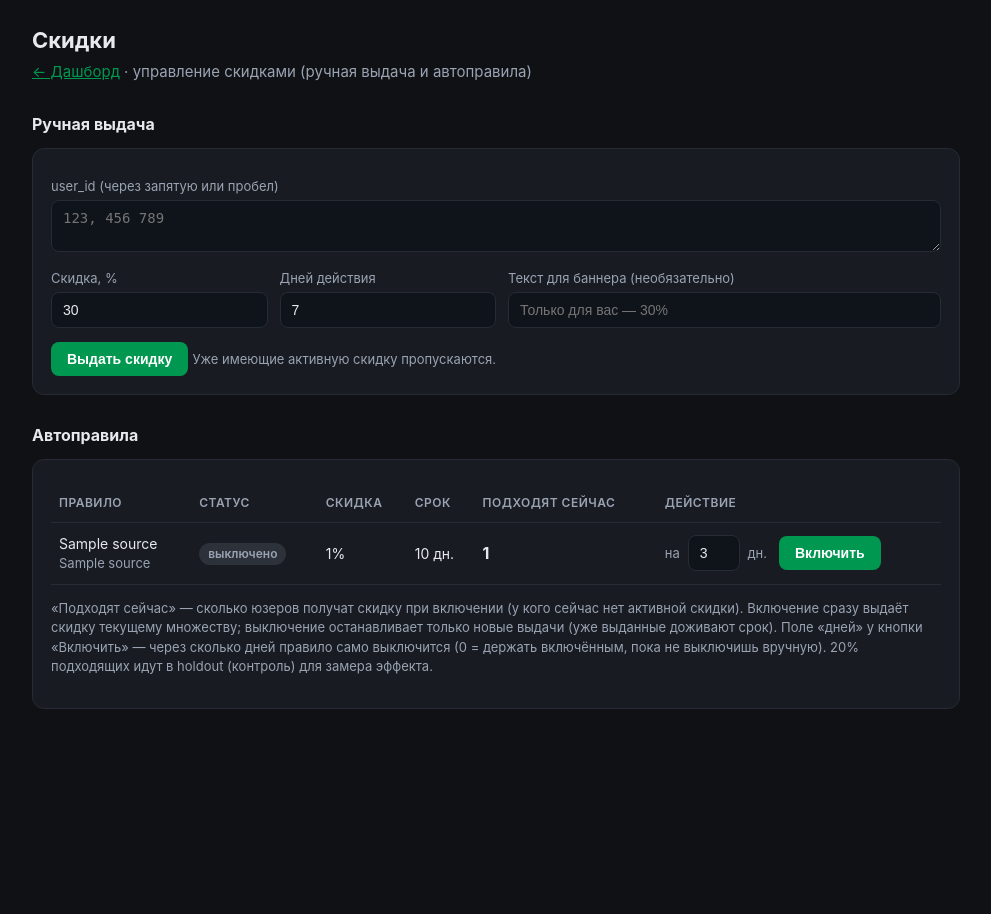
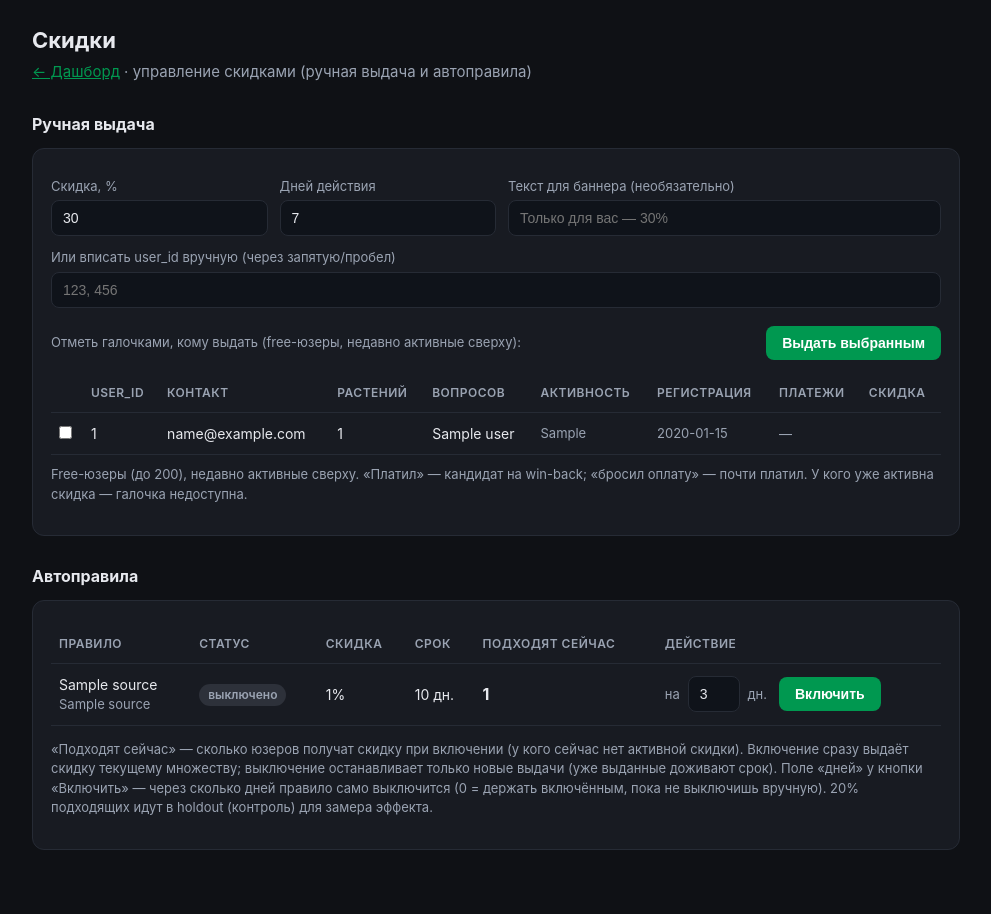
Before and after one commit to Kamilla170/bloom_app, a Python web app: template analytics/templates/discounts.html in a window 1280 px wide. Shown: the whole page, without its empty margins (144-1135 px from the left). Before the commit the page ends 709 px from the top, so only its background shows below. Run offline with Jinja, Linux system fonts and the light colour scheme; the template is opened without the code that fills it: most values are stand-ins (such as "Sample title", 1, 10 or a date in 2020).

Commit message:
Feat: user picker with checkboxes for manual discount grants
Replaces the "type user_ids" textarea with a table of free users + checkboxes,
so you can eyeball who to target and tick them.

- discount_service.list_free_users: free users (not active Pro), most recently
  active first, with fields to decide: email, plants, questions, last activity,
  registered date, was_payer (win-back), had_checkout (abandoned), has_active_discount
- GET /admin/users returns that list
- dashboard: user table with checkboxes (name="pick") + grant controls in one form;
  already-discounted users are shown but unchecked/disabled; manual id entry kept
  as a fallback

Co-Authored-By: Claude Opus 4.8 <noreply@anthropic.com>

```diff
--- a/analytics/templates/discounts.html
+++ b/analytics/templates/discounts.html
@@ -21,6 +21,7 @@
     label { display:block; font-size:13px; color:var(--mut); margin:10px 0 4px; }
     input, textarea { width:100%; background:#0f131a; border:1px solid var(--line); color:var(--txt);
                       border-radius:8px; padding:9px 11px; font-size:14px; }
+    input[type="checkbox"] { width:auto; padding:0; margin:0; accent-color: var(--acc); cursor:pointer; }
     .row { display:flex; gap:12px; flex-wrap:wrap; }
     .row > div { flex:1; min-width:120px; }
     button { background:var(--acc); color:#fff; border:0; border-radius:8px; padding:9px 16px;
@@ -51,8 +52,6 @@
     <h2>Ручная выдача</h2>
     <div class="card">
       <form method="post" action="/discounts/grant">
-        <label>user_id (через запятую или пробел)</label>
-        <textarea name="user_ids" rows="2" placeholder="123, 456 789" required></textarea>
         <div class="row">
           <div>
             <label>Скидка, %</label>
@@ -67,10 +66,58 @@
             <input name="label" placeholder="Только для вас — 30%">
           </div>
         </div>
-        <div style="margin-top:14px">
-          <button type="submit" {% if not configured %}disabled{% endif %}>Выдать скидку</button>
-          <span class="muted">Уже имеющие активную скидку пропускаются.</span>
+        <label style="margin-top:12px">Или вписать user_id вручную (через запятую/пробел)</label>
+        <input name="manual_ids" placeholder="123, 456">
+
+        <div style="margin:18px 0 8px; display:flex; justify-content:space-between; align-items:center; gap:12px; flex-wrap:wrap">
+          <span class="muted">Отметь галочками, кому выдать (free-юзеры, недавно активные сверху):</span>
+          <button type="submit" {% if not configured %}disabled{% endif %}>Выдать выбранным</button>
         </div>
+
+        {% if users %}
+        <div style="overflow-x:auto">
+          <table>
+            <thead>
+              <tr>
+                <th></th><th>user_id</th><th>Контакт</th><th>Растений</th>
+                <th>Вопросов</th><th>Активность</th><th>Регистрация</th>
+                <th>Платежи</th><th>Скидка</th>
+              </tr>
+            </thead>
+            <tbody>
+              {% for u in users %}
+              <tr>
+                <td>
+                  <input type="checkbox" name="pick" value="{{ u.user_id }}"
+                         {% if u.has_active_discount %}disabled title="Уже есть активная скидка"{% endif %}>
+                </td>
+                <td>{{ u.user_id }}</td>
+                <td>{{ u.email or u.first_name or '—' }}</td>
+                <td>{{ u.plants_count }}</td>
+                <td>{{ u.questions_asked }}</td>
+                <td class="muted">{% if u.last_activity %}{{ u.last_activity[:10] }}{% else %}—{% endif %}</td>
+                <td class="muted">{% if u.created_at %}{{ u.created_at[:10] }}{% else %}—{% endif %}</td>
+                <td>
+                  {% if u.was_payer %}<span class="pill on">платил</span>
+                  {% elif u.had_checkout %}<span class="pill off">бросил оплату</span>
+                  {% else %}<span class="muted">—</span>{% endif %}
+                </td>
+                <td>{% if u.has_active_discount %}<span class="muted">активна</span>{% endif %}</td>
+              </tr>
+              {% endfor %}
+            </tbody>
+          </table>
+        </div>
+        <p class="muted" style="margin-top:10px">
+          Free-юзеры (до 200), недавно активные сверху. «Платил» — кандидат на win-back;
+          «бросил оплату» — почти платил. У кого уже активна скидка — галочка недоступна.
+        </p>
+        {% else %}
+        <p class="muted" style="margin-top:14px">
+          Список юзеров пуст или недоступен (проверь ADMIN_API_KEY / MAIN_API_URL).
+          Можно выдать по user_id вручную в поле выше.
+        </p>
+        {% endif %}
       </form>
     </div>
 
```
Also changed, not shown: analytics/main.py (+19 -7 lines), api/admin/router.py (+7 -0 lines), services/discount_service.py (+31 -0 lines).
